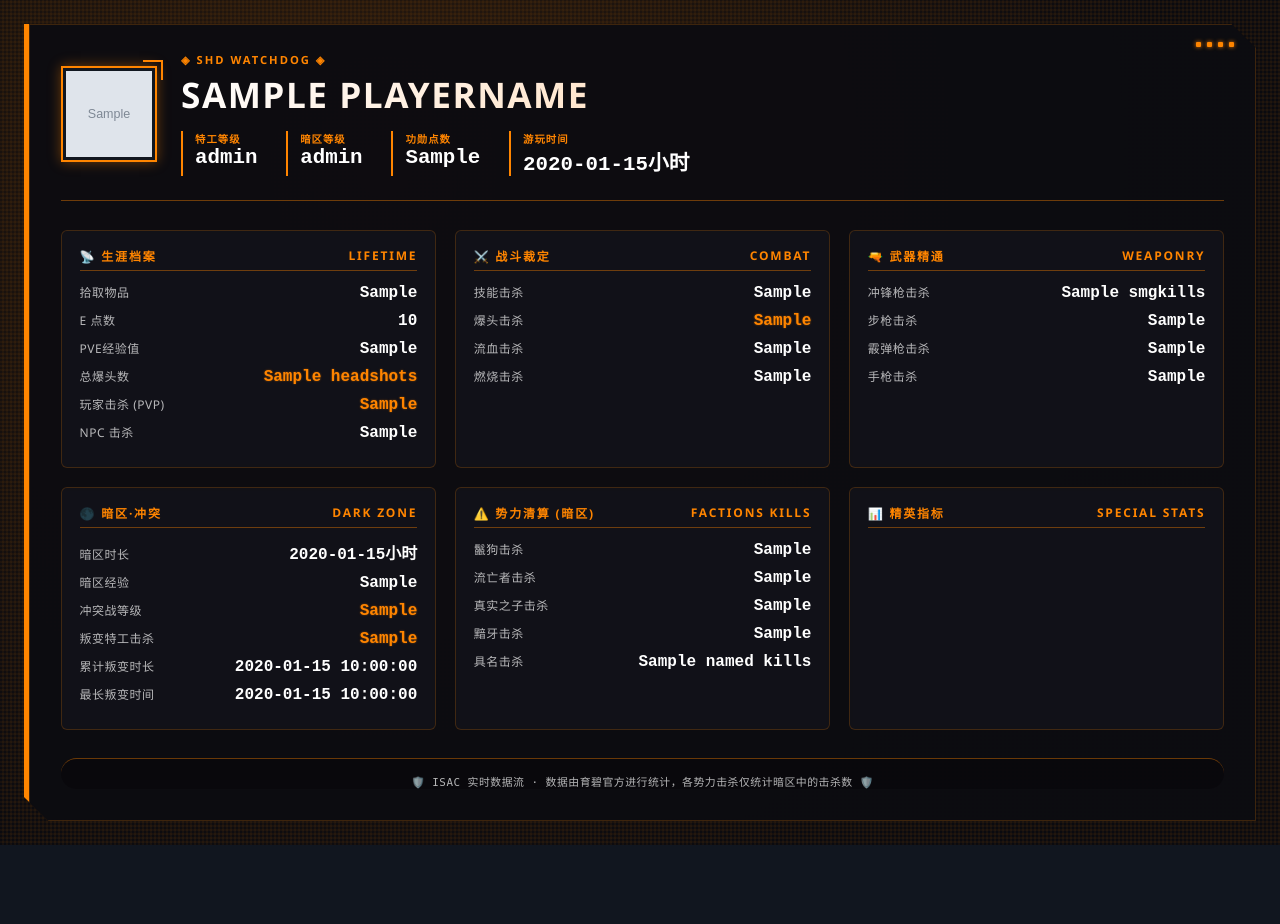
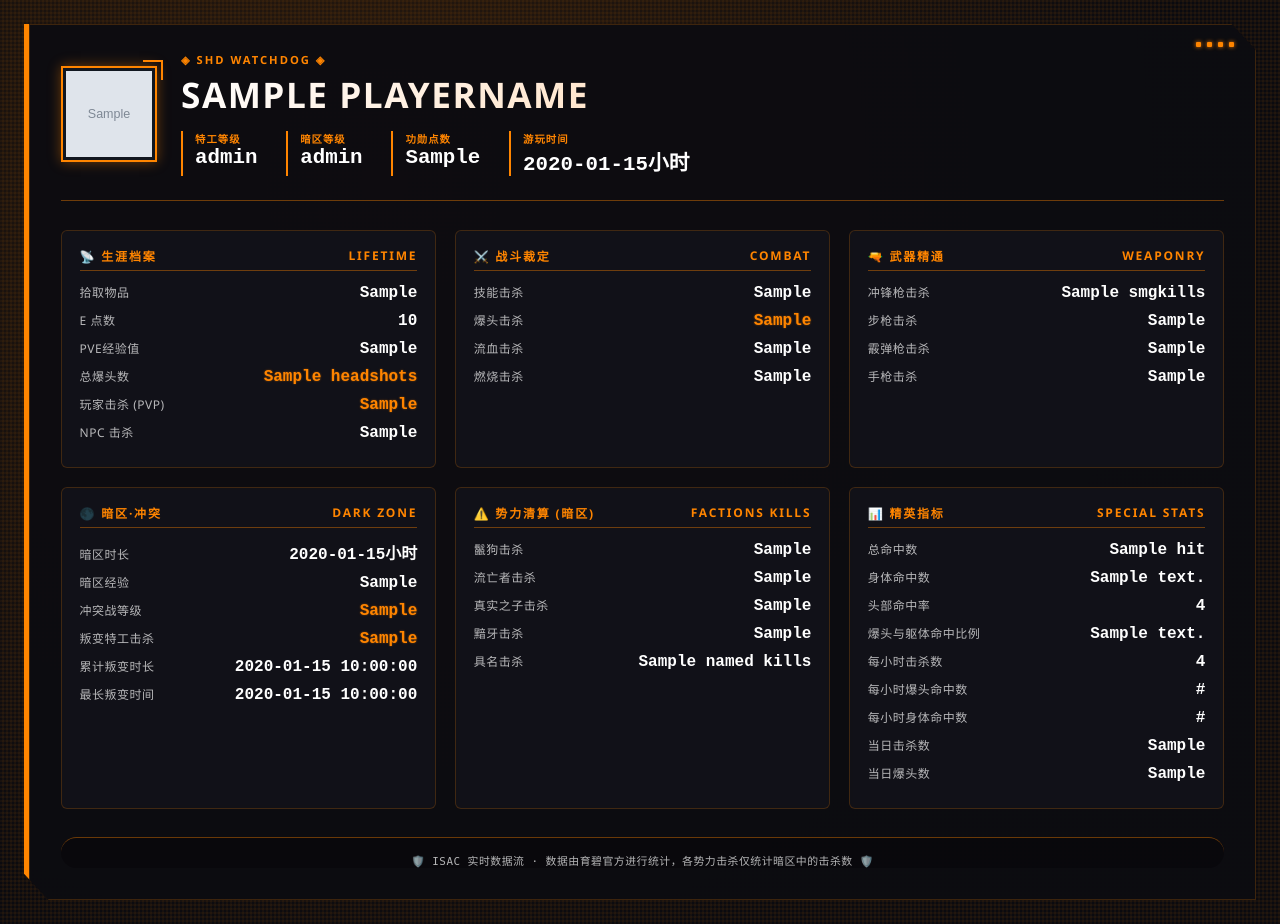
Before and after one commit to MuFen-mker/astrbot_plugin_TheDivision2, a Python web app: template templates/player_info.html in a window 1280 px wide. Before the commit the page ends 845 px from the top, so only its background shows below. Run offline with Jinja, Linux system fonts and the light colour scheme; the template is opened without the code that fills it: most values are stand-ins (such as "Sample title", 1, 10 or a date in 2020); grey boxes marked "Sample" are stand-in pictures.

Commit message:
添加多种数据统计

```diff
--- a/templates/player_info.html
+++ b/templates/player_info.html
@@ -343,7 +343,15 @@
         <!-- 精英指标补充 -->
         <div class="stat-group">
             <div class="group-title"><span>📊 精英指标</span><span>SPECIAL STATS</span></div>
-
+            <div class="stat-row"><span class="stat-label">总命中数</span><span class="stat-value">{{hit}}</span></div>
+            <div class="stat-row"><span class="stat-label">身体命中数</span><span class="stat-value">{{bodyHit}}</span></div>
+            <div class="stat-row"><span class="stat-label">头部命中率</span><span class="stat-value">{{HeadHitRate}}</span></div>
+            <div class="stat-row"><span class="stat-label">爆头与躯体命中比例</span><span class="stat-value">{{HeadshotToBodyshotRatio}}</span></div>
+            <div class="stat-row"><span class="stat-label">每小时击杀数</span><span class="stat-value">{{KillRatePerHour}}</span></div>
+            <div class="stat-row"><span class="stat-label">每小时爆头命中数</span><span class="stat-value">{{HourlyHeadcountHits}}</span></div>
+            <div class="stat-row"><span class="stat-label">每小时身体命中数</span><span class="stat-value">{{HourlyBodyHits}}</span></div>
+            <div class="stat-row"><span class="stat-label">当日击杀数</span><span class="stat-value">{{DailyKills}}</span></div>
+            <div class="stat-row"><span class="stat-label">当日爆头数</span><span class="stat-value">{{DailyHeadcount}}</span></div>
         </div>
     </div>
     <div class="footer-note">
```
Also changed, not shown: main.py (+28 -1 lines).
